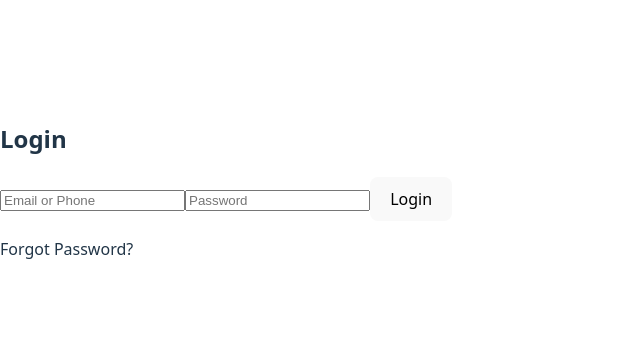
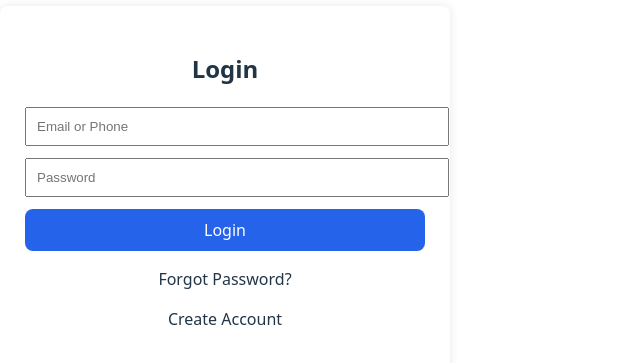
Before and after one commit to msuhaib-03/contact-management-system, a React app in the folder frontend/: page / in a window 1280 px wide. Shown: the part 211-574 px from the top of the page, without its empty margins (0-640 px from the left). Built offline with nearby package versions, Linux system fonts and the light colour scheme; the HTML template or start-up script is replaced by a standard one.

Commit message:
Styling and javascript functions in all .jsx files

```diff
--- a/frontend/src/pages/Contacts.jsx
+++ b/frontend/src/pages/Contacts.jsx
@@ -4,12 +4,16 @@ import { useNavigate } from "react-router-dom";
 export default function Contacts() {
     const navigate = useNavigate();
 
+    const handleLogout = () => {
+        logout();
+        navigate("/login");
+    };
+
     return (
-        <>
+        <div style={{ padding: "40px" }}>
             <h2>Contact Management Screen</h2>
-            <button onClick={() => { logout(); navigate("/login"); }}>
-                Logout
-            </button>
-        </>
+            <p>Welcome! You are logged in.</p>
+            <button onClick={handleLogout}>Logout</button>
+        </div>
     );
 }
--- a/frontend/src/pages/ForgotPassword.jsx
+++ b/frontend/src/pages/ForgotPassword.jsx
@@ -1,17 +1,20 @@
 import { useState } from "react";
 import { changePassword } from "../api/authApi";
 import { useNavigate } from "react-router-dom";
+import "../styles/auth.css";
 
 export default function ForgotPassword() {
     const navigate = useNavigate();
+
     const [form, setForm] = useState({
         identifier: "",
         oldPassword: "",
         newPassword: ""
     });
 
-    const handleChange = (e) =>
+    const handleChange = (e) => {
         setForm({ ...form, [e.target.name]: e.target.value });
+    };
 
     const handleSubmit = async (e) => {
         e.preventDefault();
@@ -20,17 +23,19 @@ export default function ForgotPassword() {
             alert("Password changed successfully");
             navigate("/login");
         } catch (err) {
-            alert(err.response?.data || "Error");
+            alert(err.response?.data?.error || "Error changing password");
         }
     };
 
     return (
-        <form onSubmit={handleSubmit}>
+        <div className="auth-container">
             <h2>Change Password</h2>
-            <input name="identifier" placeholder="Email or Phone" onChange={handleChange} required />
-            <input name="oldPassword" type="password" placeholder="Old Password" onChange={handleChange} required />
-            <input name="newPassword" type="password" placeholder="New Password" onChange={handleChange} required />
-            <button type="submit">Reset</button>
-        </form>
+            <form onSubmit={handleSubmit}>
+                <input name="identifier" placeholder="Email or Phone" onChange={handleChange} required />
+                <input name="oldPassword" type="password" placeholder="Old Password" onChange={handleChange} required />
+                <input name="newPassword" type="password" placeholder="New Password" onChange={handleChange} required />
+                <button type="submit">Reset</button>
+            </form>
+        </div>
     );
 }
--- a/frontend/src/pages/Login.jsx
+++ b/frontend/src/pages/Login.jsx
@@ -1,36 +1,49 @@
 import { useState } from "react";
-import { loginUser } from "../api/authApi";
+import { useNavigate } from "react-router-dom";
+import { login } from "../api/authApi";
 import { saveToken } from "../utils/auth";
-import { useNavigate } from "react-router-dom";
+import "../styles/auth.css";
 
 export default function Login() {
+    const [identifier, setIdentifier] = useState("");
+    const [password, setPassword] = useState("");
     const navigate = useNavigate();
-    const [form, setForm] = useState({
-        identifier: "",
-        password: ""
-    });
 
-    const handleChange = (e) =>
-        setForm({ ...form, [e.target.name]: e.target.value });
-
-    const handleSubmit = async (e) => {
+    const handleLogin = async (e) => {
         e.preventDefault();
         try {
-            const res = await loginUser(form);
+            const res = await login({ identifier, password });
             saveToken(res.data.token);
             navigate("/contacts");
         } catch (err) {
-            alert("Invalid credentials");
+            alert(err.response?.data?.error || "Login failed");
         }
     };
 
     return (
-        <form onSubmit={handleSubmit}>
+        <div className="auth-container">
             <h2>Login</h2>
-            <input name="identifier" placeholder="Email or Phone" onChange={handleChange} required />
-            <input name="password" type="password" placeholder="Password" onChange={handleChange} required />
-            <button type="submit">Login</button>
-            <p onClick={() => navigate("/forgot")}>Forgot Password?</p>
-        </form>
+            <form onSubmit={handleLogin}>
+                <input
+                    placeholder="Email or Phone"
+                    value={identifier}
+                    onChange={(e) => setIdentifier(e.target.value)}
+                    required
+                />
+                <input
+                    type="password"
+                    placeholder="Password"
+                    value={password}
+                    onChange={(e) => setPassword(e.target.value)}
+                    required
+                />
+                <button type="submit">Login</button>
+            </form>
+
+            <div className="auth-links">
+                <p onClick={() => navigate("/forgot")}>Forgot Password?</p>
+                <p onClick={() => navigate("/register")}>Create Account</p>
+            </div>
+        </div>
     );
 }
--- a/frontend/src/pages/Register.jsx
+++ b/frontend/src/pages/Register.jsx
@@ -1,38 +1,43 @@
 import { useState } from "react";
-import { registerUser } from "../api/authApi";
 import { useNavigate } from "react-router-dom";
+import { register } from "../api/authApi";
+import "../styles/auth.css";
 
 export default function Register() {
-    const navigate = useNavigate();
     const [form, setForm] = useState({
         name: "",
         email: "",
         phoneNumber: "",
-        password: ""
+        password: "",
     });
 
-    const handleChange = (e) =>
+    const navigate = useNavigate();
+
+    const handleChange = (e) => {
         setForm({ ...form, [e.target.name]: e.target.value });
+    };
 
-    const handleSubmit = async (e) => {
+    const handleRegister = async (e) => {
         e.preventDefault();
         try {
-            await registerUser(form);
+            await register(form);
             alert("Registration successful!");
             navigate("/login");
         } catch (err) {
-            alert(err.response?.data || "Registration failed");
+            alert(err.response?.data?.error || "Registration failed");
         }
     };
 
     return (
-        <form onSubmit={handleSubmit}>
+        <div className="auth-container">
             <h2>Register</h2>
-            <input name="name" placeholder="Name" onChange={handleChange} required />
-            <input name="email" placeholder="Email" onChange={handleChange} />
-            <input name="phoneNumber" placeholder="Phone" onChange={handleChange} />
-            <input name="password" type="password" placeholder="Password" onChange={handleChange} required />
-            <button type="submit">Register</button>
-        </form>
+            <form onSubmit={handleRegister}>
+                <input name="name" placeholder="Name" onChange={handleChange} required />
+                <input name="email" placeholder="Email" onChange={handleChange} required />
+                <input name="phoneNumber" placeholder="Phone" onChange={handleChange} required />
+                <input type="password" name="password" placeholder="Password" onChange={handleChange} required />
+                <button type="submit">Register</button>
+            </form>
+        </div>
     );
 }
--- /dev/null
+++ b/frontend/src/styles/auth.css
@@ -0,0 +1,41 @@
+.auth-container {
+    max-width: 400px;
+    margin: 80px auto;
+    padding: 25px;
+    border-radius: 8px;
+    box-shadow: 0 0 10px rgba(0,0,0,0.1);
+}
+
+.auth-container h2 {
+    text-align: center;
+    margin-bottom: 20px;
+}
+
+.auth-container input {
+    width: 100%;
+    padding: 10px;
+    margin-bottom: 12px;
+}
+
+.auth-container button {
+    width: 100%;
+    padding: 10px;
+    background: #2563eb;
+    color: white;
+    border: none;
+    cursor: pointer;
+}
+
+.auth-container button:hover {
+    background: #1e40af;
+}
+
+.auth-links {
+    text-align: center;
+    margin-top: 10px;
+}
+
+.auth-links a {
+    color: #2563eb;
+    cursor: pointer;
+}
```
